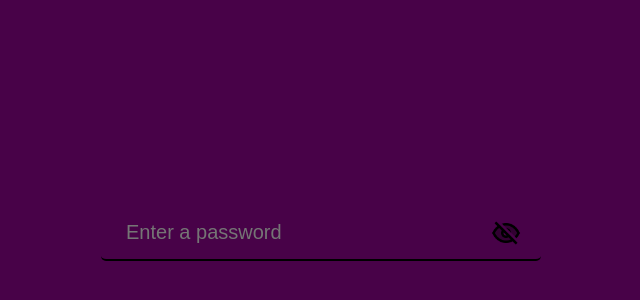
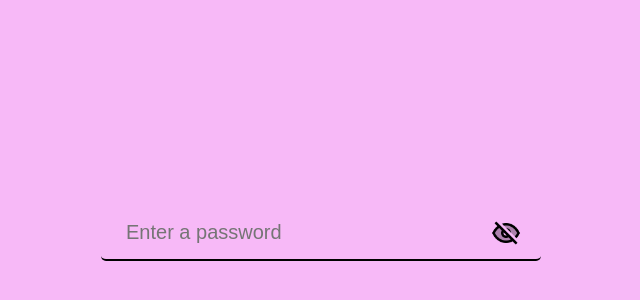
Before and after one commit to codewith-akshay07/show-hidebutton-js, a plain HTML site: page index.html in a window 1280 px wide. Shown: the part 94-394 px from the top of the page, without its empty margins (319-959 px from the left). Drawn offline with Linux system fonts and the light colour scheme.

Commit message:
second commit

```diff
--- a/css/style.css
+++ b/css/style.css
@@ -4,8 +4,7 @@
 }
 
 body {
-    background: rgb(72, 2, 72);
-    background-image: url("img/back.png");
+    background: rgb(247, 185, 247);
 }
 
 .input-box {
@@ -26,7 +25,7 @@ body {
     border: 0;
     outline: 0;
     font-size: 20px;
-    color: white;
+    color: rgb(11, 11, 11);
     background: none;
     margin-right:10px;
 }
```
